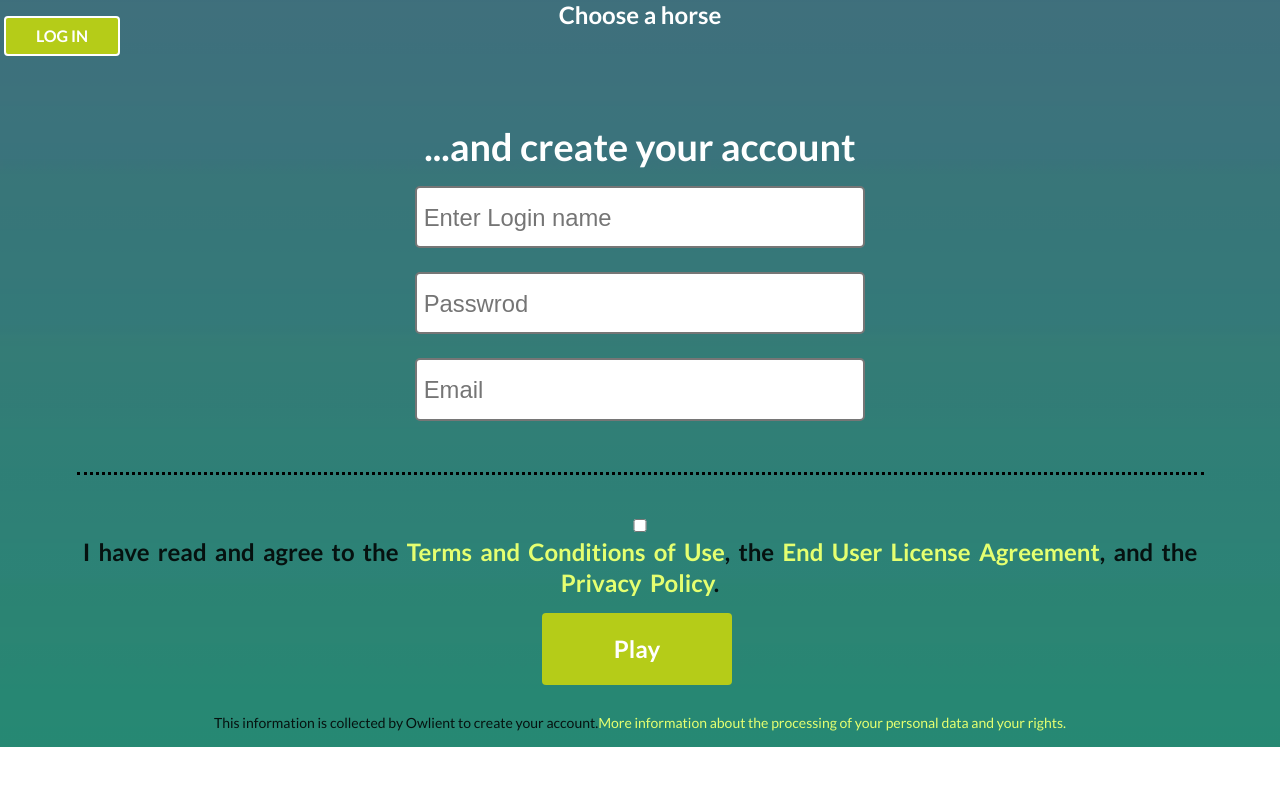
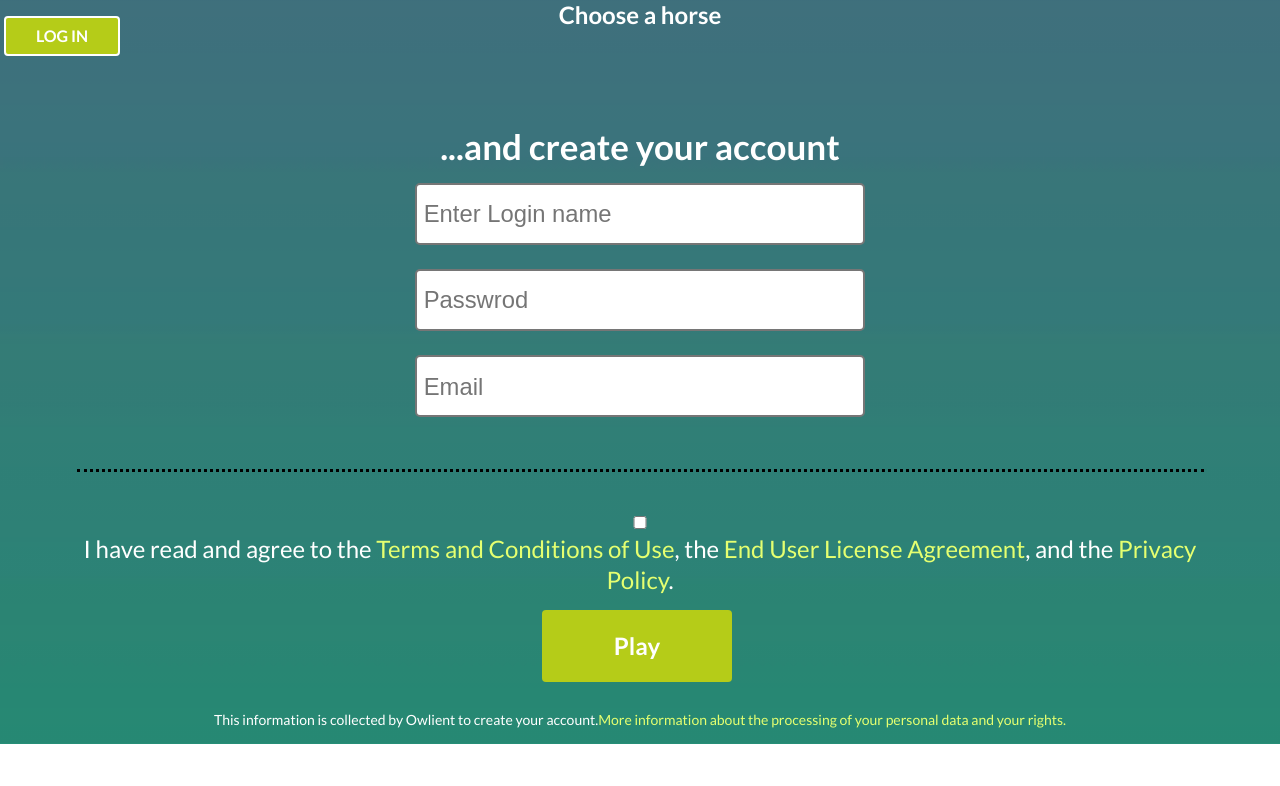
Before and after one commit to lalaantika/loginpage, an Angular app in the folder class-login-project/: page / in a window 1280 px wide. Shown: the top 786 px of the page. Built offline with nearby package versions, Linux system fonts and the light colour scheme.

Commit message:
css modified

```diff
--- a/class-login-project/src/app/sign-up/sign-up.component.css
+++ b/class-login-project/src/app/sign-up/sign-up.component.css
@@ -1,3 +1,6 @@
+.color-white {
+    color: #fff;
+}
 
 a {
     color: #e5ff70;
@@ -30,12 +33,12 @@ button.submit {
 }
 
 h1 {
-    color: #fff;
-    font-size: 2.7em;
+    font-size: 2.5em;
 }
 
 h2 {
-    word-spacing: .15em;
+    font-weight: 300;
+    word-spacing: normal;
 }
 
 #more-info {
--- a/class-login-project/src/app/sign-up/sign-up.component.html
+++ b/class-login-project/src/app/sign-up/sign-up.component.html
@@ -1,6 +1,6 @@
 <div class="ui container stackable center aligned">
     <div class="ui form"></div>
-    <h1>...and create your account</h1>
+    <h1 class="color-white">...and create your account</h1>
     <form name="signup center aligned">
         <div>
             <input name="login-name" type="text" placeholder="Enter Login name">
@@ -15,9 +15,9 @@
             <input class="checkbox" name="consent" type="checkbox">
         </div>
         <div class="btn play">
-            <h2>I have read and agree to the <a>Terms and Conditions of Use</a>, the <a>End User License Agreement</a>, and the <a>Privacy Policy</a>.</h2>
+            <h2 class="color-white">I have read and agree to the <a>Terms and Conditions of Use</a>, the <a>End User License Agreement</a>, and the <a>Privacy Policy</a>.</h2>
             <button routerLink="login" class="ui olive button massive submit" type="submit" value="Play">Play</button>
         </div>
     </form>
-    <p id=".more-info">This information is collected by Owlient to create your account.<a>More information about the processing of your personal data and your rights.</a></p>
+    <p id=".more-info" class="color-white">This information is collected by Owlient to create your account.<a>More information about the processing of your personal data and your rights.</a></p>
 </div>
```
